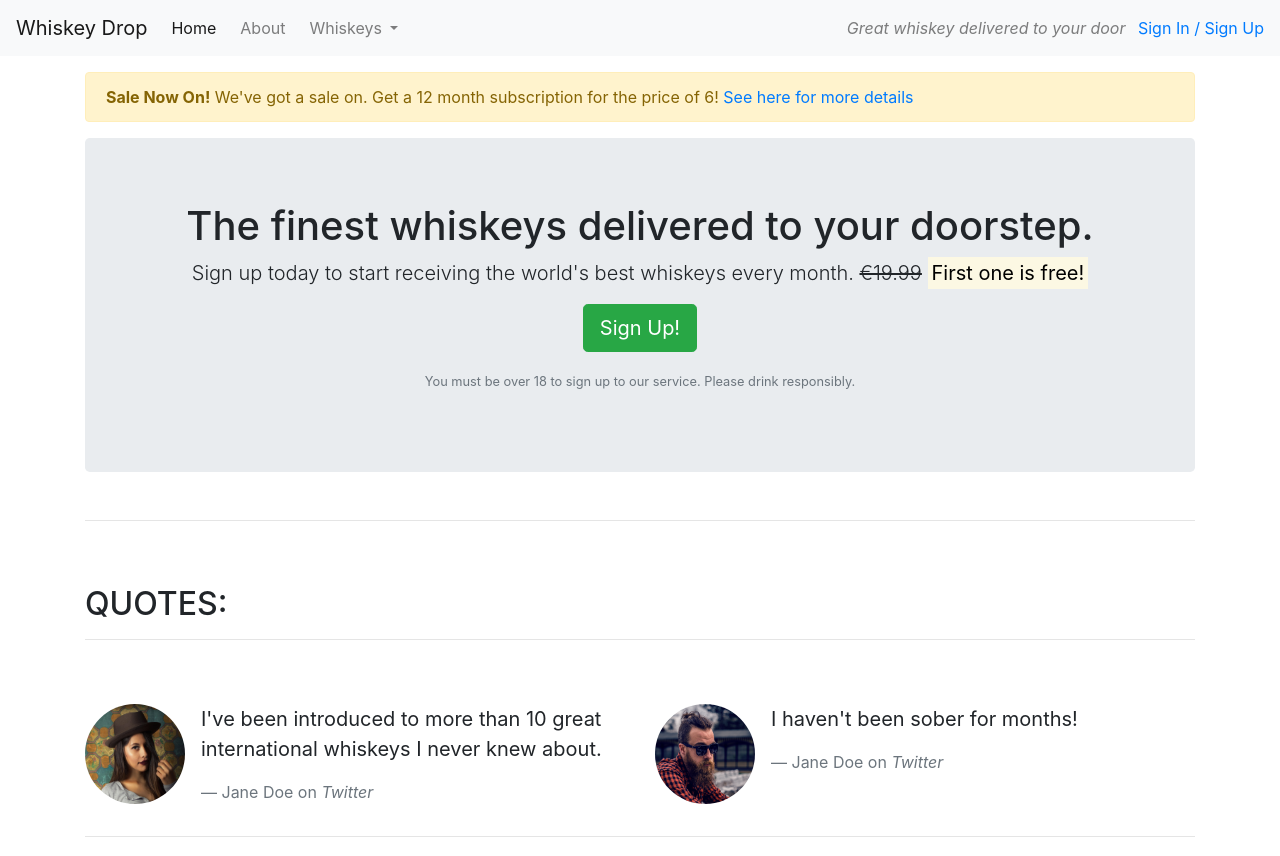
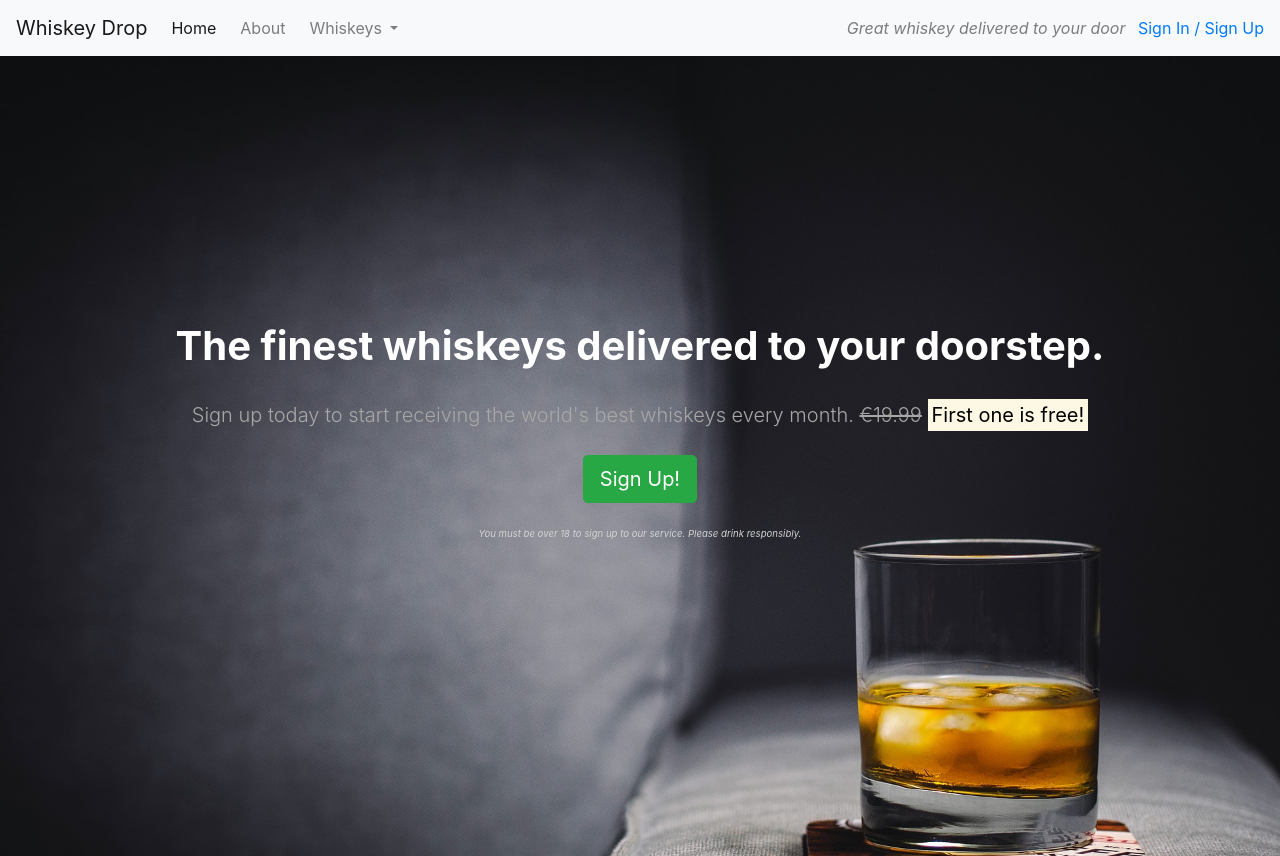
Before and after one commit to RikkieBobby/Whiskey-Drop-CI, a plain HTML site: page index.html in a window 1280 px wide. Shown: the top 856 px of the page. Drawn offline with nearby package versions, Linux system fonts and the light colour scheme; files whose address does not match are found by name.

Commit message:
seperate sections into containers, add styles to css

```diff
--- a/css/style.css
+++ b/css/style.css
@@ -0,0 +1,52 @@
+body {
+
+}
+
+.alert-container {
+
+}
+
+.callout-container {
+    height: 100vh;
+
+    background: url(../assets/images/whiskey-background.jpg) no-repeat center center fixed;
+    -webkit-background-size: cover;
+    -moz-background-size: cover;
+    -o-background-size: cover;
+    background-size: cover;
+
+    display: flex;
+    align-items: center;
+    justify-content: center;
+}
+
+.quotes-conatiner {
+
+}
+
+.features-conatiner {
+
+}
+
+/*jumbotron*/
+
+.jumbotron {
+    background-color: transparent;
+}
+
+.jumbotron-header {
+    color: white;
+    font-weight: bold;
+    margin-bottom: 30px;
+}
+
+.jumbotron .lead {
+    margin: 25px 0;
+    color: #a7a7a7;
+}
+
+.jumbotron small {
+    font-size: 60%;
+    font-style: italic;
+    color: lightgrey;
+}
--- a/index.html
+++ b/index.html
@@ -45,9 +45,11 @@
             <p class="navbar-text my-auto mr-2"><i>Great whiskey delivered to your door</i></p>
             <a href="/login">Sign In / Sign Up</a>
         </div>
-        <!--</div>-->
     </nav>
-    <article class="container mt-3">
+    <!--/Nav-->
+
+    <!-- Alert-->
+    <!-- <div class="container alert-container">
         <div class="row d-none d-sm-block">
             <div class="col-12">
                 <div class="alert alert-warning">
@@ -56,11 +58,15 @@
                 </div>
             </div>
         </div>
-        <!-- Callout -->
+    </div> -->
+    <!--/Alert -->
+
+    <!--Callout -->
+    <div class="container-fluid callout-container">
         <div class="row">
             <div class="col-12">
                 <section class="callout jumbotron text-center">
-                    <h1>The finest whiskeys delivered to your doorstep.</h1>
+                    <h1 class="jumbotron-header">The finest whiskeys delivered to your doorstep.</h1>
                     <p class="lead">Sign up today to start receiving the world's best whiskeys every month.
                         <s class="d-none d-sm-inline">€19.99</s>
                         <span class="d-inline d-sm-none"><br></span>
@@ -73,9 +79,11 @@
                 </section>
             </div>
         </div>
-        <!-- /.callout -->
-        <hr>
-        <!-- Quotes -->
+    </div>
+    <!-- /callout -->
+
+    <!-- Quotes -->
+    <div class="container quotes-container"></div>
         <section class="quotes">
             <div class="row">
                 <div class="col-12 my-5">
@@ -115,9 +123,11 @@
                 </div>
             </div>
         </section>
-        <!-- /.quotes -->
-        <hr>
-        <!-- Features -->
+    </div>
+    <!-- /.quotes -->
+
+    <!-- Features -->
+    <div class="container features-container"></div>
         <section class="features">
             <div class="row">
                 <div class="col-12 my-5">
@@ -156,9 +166,10 @@
                 </div>
             </div>
         </section>
-        <!-- /.features -->
-    </article>
+    </div>
+    <!-- /.features -->
 
+    <!--Modal-->
     <div class="modal" tabindex="-1" role="dialog" id="signUpModal">
         <div class="modal-dialog" role="document">
             <div class="modal-content">
@@ -192,6 +203,7 @@
             </div>
         </div>
     </div>
+    <!--/Modal-->
 
     <script src="https://code.jquery.com/jquery-3.3.1.slim.min.js"
         integrity="sha384-q8i/X+965DzO0rT7abK41JStQIAqVgRVzpbzo5smXKp4YfRvH+8abtTE1Pi6jizo"
```
Also changed, not shown: assets/images/whiskey-background.jpg (added).
